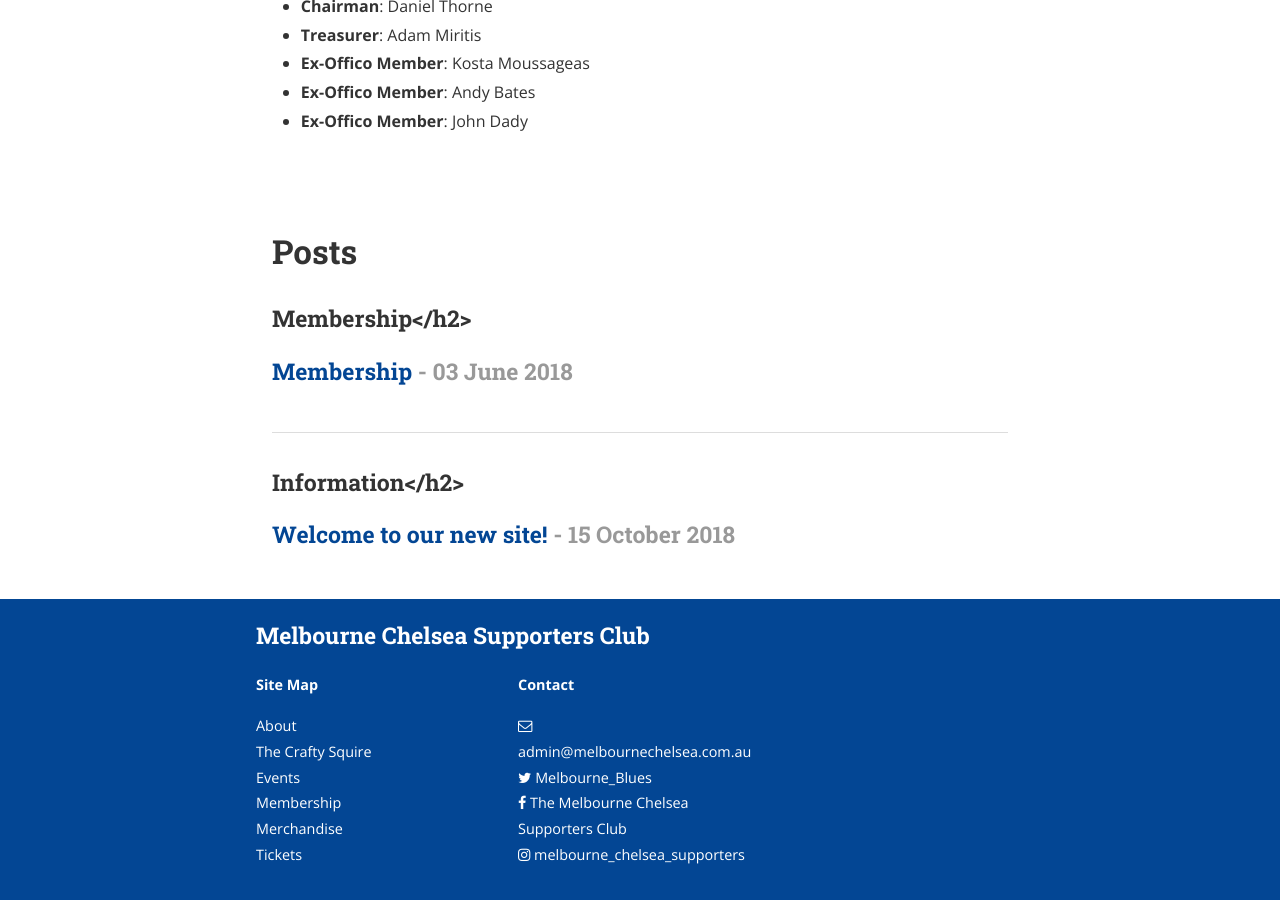
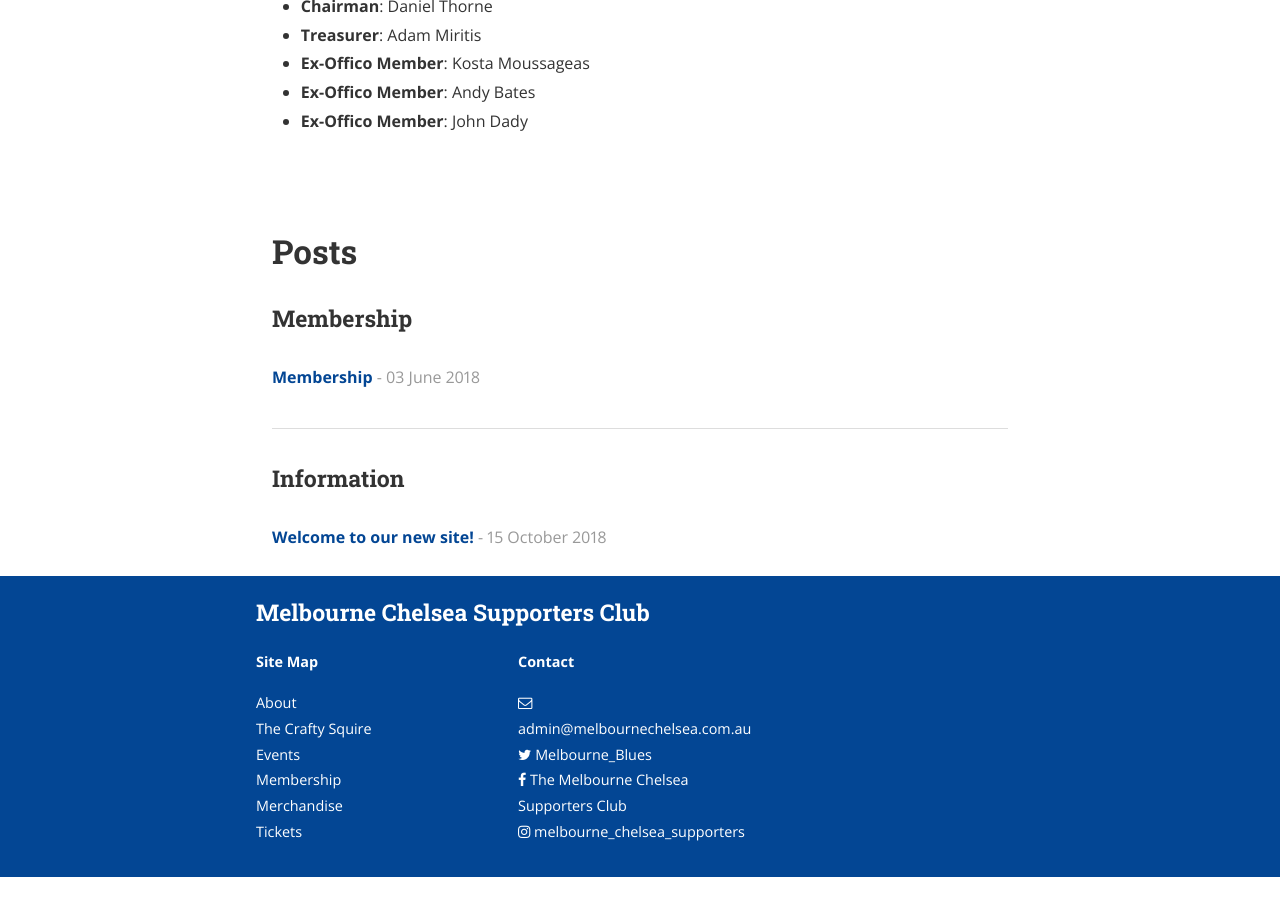
Before and after one commit to Foxh0und/MCSC, a Jekyll site: the page built from about.md, in a window 1280 px wide and 900 px high, scrolled down 614 px. Built offline with Jekyll 4.4.1, drawn with Linux system fonts in a browser that asks for light colours; nearby versions of some CDN libraries; after the commit the page ends 1491 px from its top, so only the background shows below that.

Commit message:
Update about.md

```diff
--- a/about.md
+++ b/about.md
@@ -21,7 +21,7 @@
 
 {% for category in site.categories %}
   {% capture cat %}{{ category | first }}{% endcapture %}
-  <h3 id="{{cat}}">{{ cat | capitalize }}</h2>
+  <h3 id="{{cat}}">{{ cat | capitalize }}</h3>
   <ul class="posts-list">
   {% for post in site.categories[cat] %}
     <li>
```
